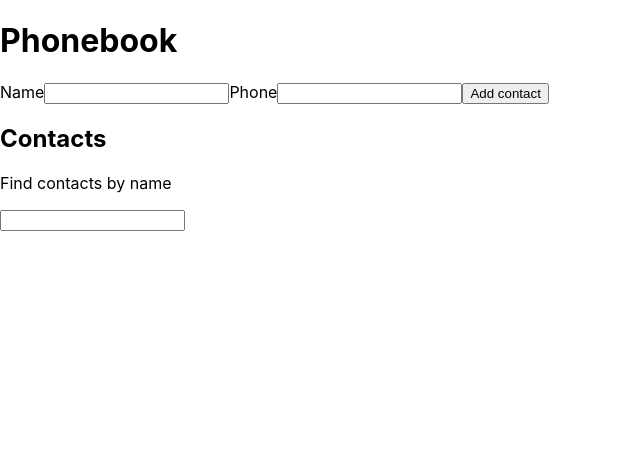
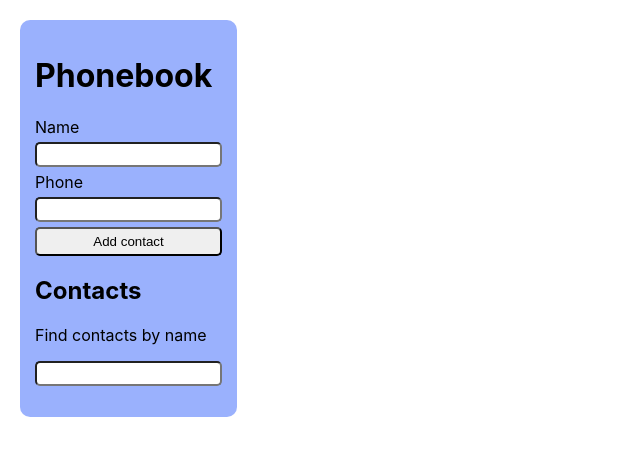
Before and after one commit to rafalszewczyk890/goit-react-hw-03-phonebook, a React (Create React App) app: page / in a window 1280 px wide. Shown: the top 456 px of the page, without its empty margins (0-640 px from the left). Built offline with nearby package versions, Linux system fonts and the light colour scheme.

Commit message:
FInished styling

```diff
--- a/src/components/App.jsx
+++ b/src/components/App.jsx
@@ -3,6 +3,7 @@ import PropTypes from 'prop-types';
 import ContactForm from './ContactForm';
 import Filter from './Filter';
 import ContactList from './ContactList';
+import css from './App.module.css';
 
 class App extends Component {
   state = {
@@ -34,7 +35,7 @@ class App extends Component {
   render() {
     const { contacts, filter } = this.state;
     return (
-      <>
+      <div className={css.container}>
         <h1>Phonebook</h1>
         <ContactForm handleSubmit={this.handleSubmit} contacts={contacts} />
         <h2>Contacts</h2>
@@ -44,7 +45,7 @@ class App extends Component {
           filter={filter}
           onDelete={this.handleDelete}
         />
-      </>
+      </div>
     );
   }
 }
--- /dev/null
+++ b/src/components/App.module.css
@@ -0,0 +1,8 @@
+.container {
+  max-width: fit-content;
+  margin: 20px;
+  padding: 15px;
+  background-color: rgba(86, 125, 252, 0.596);
+  border-radius: 10px;
+
+}
--- a/src/components/ContactForm.jsx
+++ b/src/components/ContactForm.jsx
@@ -1,6 +1,7 @@
 import { Component } from 'react';
 import { nanoid } from 'nanoid';
 import PropTypes from 'prop-types';
+import css from './ContactForm.module.css';
 
 class ContactForm extends Component {
   state = {
@@ -37,9 +38,10 @@ class ContactForm extends Component {
   render() {
     const { name, number } = this.state;
     return (
-      <form>
+      <form className={css.contactform}>
         <label>Name</label>
         <input
+          className={css.input}
           type="text"
           onChange={this.handleChange}
           name="name"
@@ -50,6 +52,7 @@ class ContactForm extends Component {
         />
         <label>Phone</label>
         <input
+          className={css.input}
           type="tel"
           onChange={this.handleChange}
           name="number"
@@ -58,7 +61,7 @@ class ContactForm extends Component {
           value={number}
           required
         />
-        <button type="button" onClick={this.onSubmit}>
+        <button className={css.submit} type="button" onClick={this.onSubmit}>
           Add contact
         </button>
       </form>
--- /dev/null
+++ b/src/components/ContactForm.module.css
@@ -0,0 +1,16 @@
+.contactform {
+  display: flex;
+  flex-direction: column;
+  margin: auto;
+}
+
+.input {
+  border-radius: 5px;
+  margin: 5px 0 5px 0;
+  padding: 3px;
+}
+
+.submit {
+  border-radius: 5px;
+  padding: 5px;
+}
--- a/src/components/ContactList.jsx
+++ b/src/components/ContactList.jsx
@@ -1,5 +1,6 @@
 import { Component } from 'react';
 import PropTypes from 'prop-types';
+import css from './ContactList.module.css';
 
 class ContactList extends Component {
   render() {
@@ -12,6 +13,7 @@ class ContactList extends Component {
               <li key={contact.id}>
                 {contact.name}: {contact.number}
                 <button
+                  className={css.deletebutton}
                   key={contact.id}
                   type="button"
                   onClick={() => onDelete(contact.id)}
--- /dev/null
+++ b/src/components/ContactList.module.css
@@ -0,0 +1,3 @@
+.deletebutton {
+  margin-left: 10px;
+}
--- a/src/components/Filter.jsx
+++ b/src/components/Filter.jsx
@@ -1,5 +1,6 @@
 import { Component } from 'react';
 import PropTypes from 'prop-types';
+import css from './Filter.module.css';
 
 class Filter extends Component {
   filterChange = event => {
@@ -12,6 +13,7 @@ class Filter extends Component {
       <>
         <p>Find contacts by name</p>
         <input
+          className={css.input}
           type="text"
           onChange={this.filterChange}
           name="filter"
--- /dev/null
+++ b/src/components/Filter.module.css
@@ -0,0 +1,4 @@
+.input {
+  border-radius: 5px;
+  padding: 3px;
+}
```
